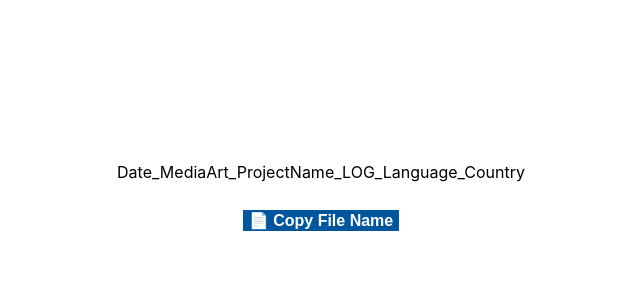
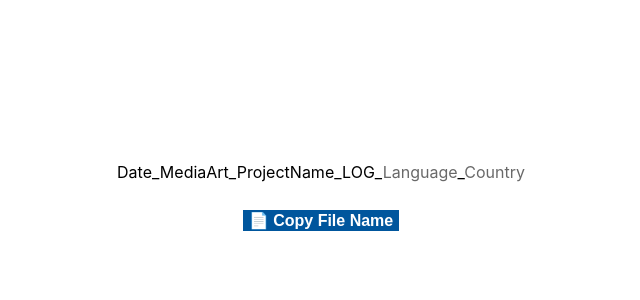
Before and after one commit to alexis-delaunay/file-name-generator, a React (Create React App) app: page / in a window 1280 px wide. Shown: the top 300 px of the page, without its empty margins (319-959 px from the left). Built offline with nearby package versions, Linux system fonts and the light colour scheme.

Commit message:
fix: add unset class for default language and country selections

```diff
--- a/src/FileNameGenerator.css
+++ b/src/FileNameGenerator.css
@@ -142,3 +142,7 @@
   /* font-family: Courier; */
   font-size: medium;
 }
+
+.unset {
+  color: dimgray;
+}
--- a/src/FileNameGenerator.tsx
+++ b/src/FileNameGenerator.tsx
@@ -172,7 +172,10 @@ const FileNameGenerator: React.FC = () => {
             </>
 
           )}
-          <span className="container-select" title="Language">
+          <span
+            className={`container-select ${language === "Language" ? "unset" : ""}`}
+            title="Language"
+          >
             <span>{language}</span>
             <select
               id="language-dropdown"
@@ -192,7 +195,7 @@ const FileNameGenerator: React.FC = () => {
             </select>
           </span>
           _
-          <span className="container-select" title="Country">
+          <span className={`container-select ${country === "Country" ? "unset" : ""}`} title="Country">
             <span>{country}</span>
             <select
               id="country-dropdown"
```
